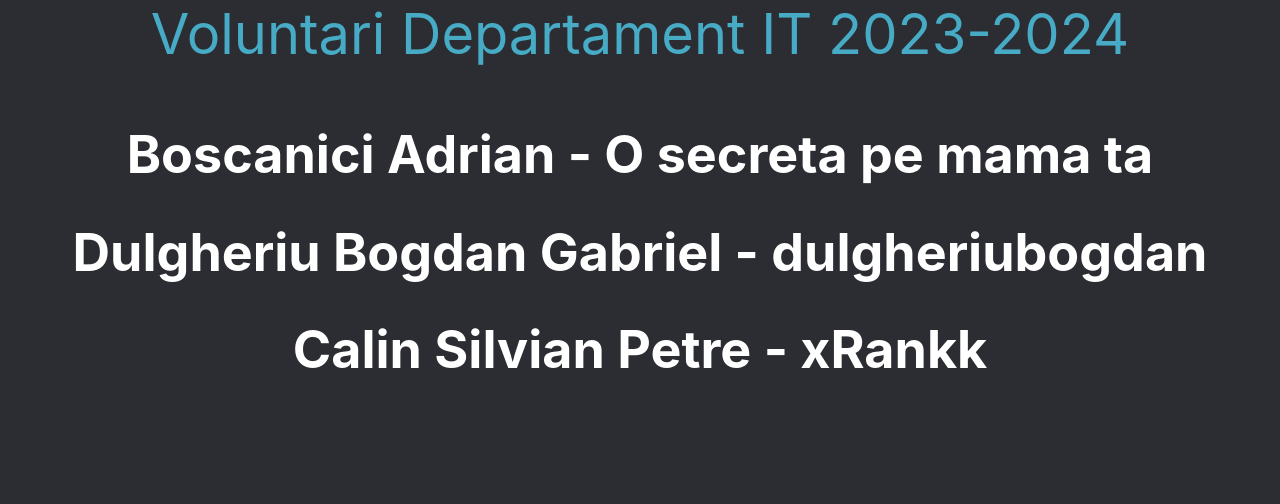
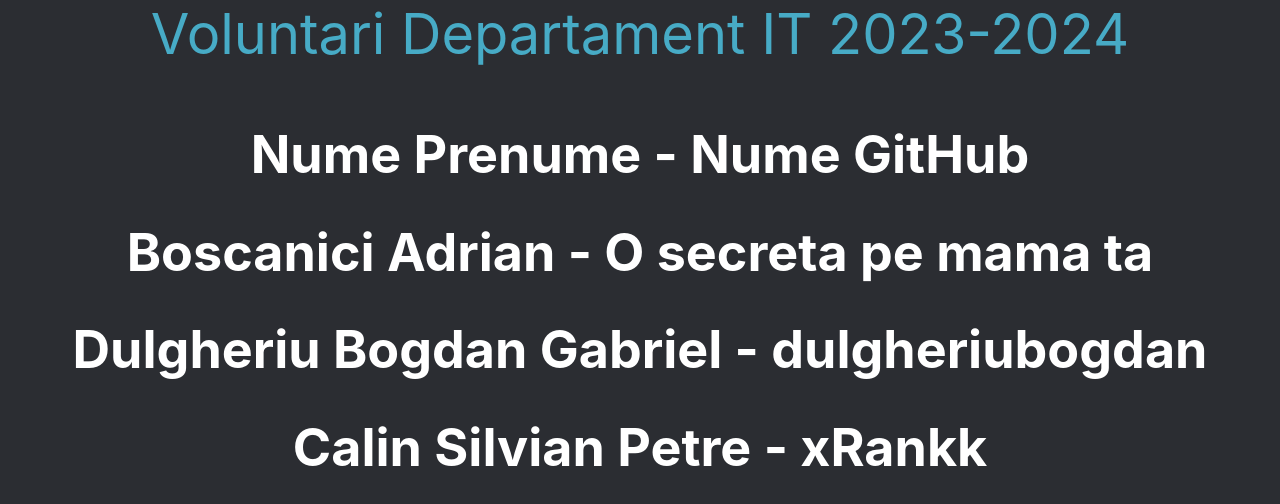
Before and after one commit to DinamitIT/ListaVoluntari, a React (Create React App) app in the folder client/: page / in a window 1280 px wide. Shown: the top 504 px of the page. Built offline with nearby package versions, Linux system fonts and the light colour scheme.

Commit message:
Added new file for separtion

```diff
--- a/client/src/ListaVoluntari.js
+++ b/client/src/ListaVoluntari.js
@@ -3,6 +3,7 @@
 function ListaVoluntari() {
   return (
     <div className="scrollable-div">
+      <h1>Nume Prenume - Nume GitHub</h1>
       <h1>Boscanici Adrian - O secreta pe mama ta</h1>
       <h1>Dulgheriu Bogdan Gabriel - dulgheriubogdan</h1>
       <h1>Calin Silvian Petre - xRankk</h1>
```
